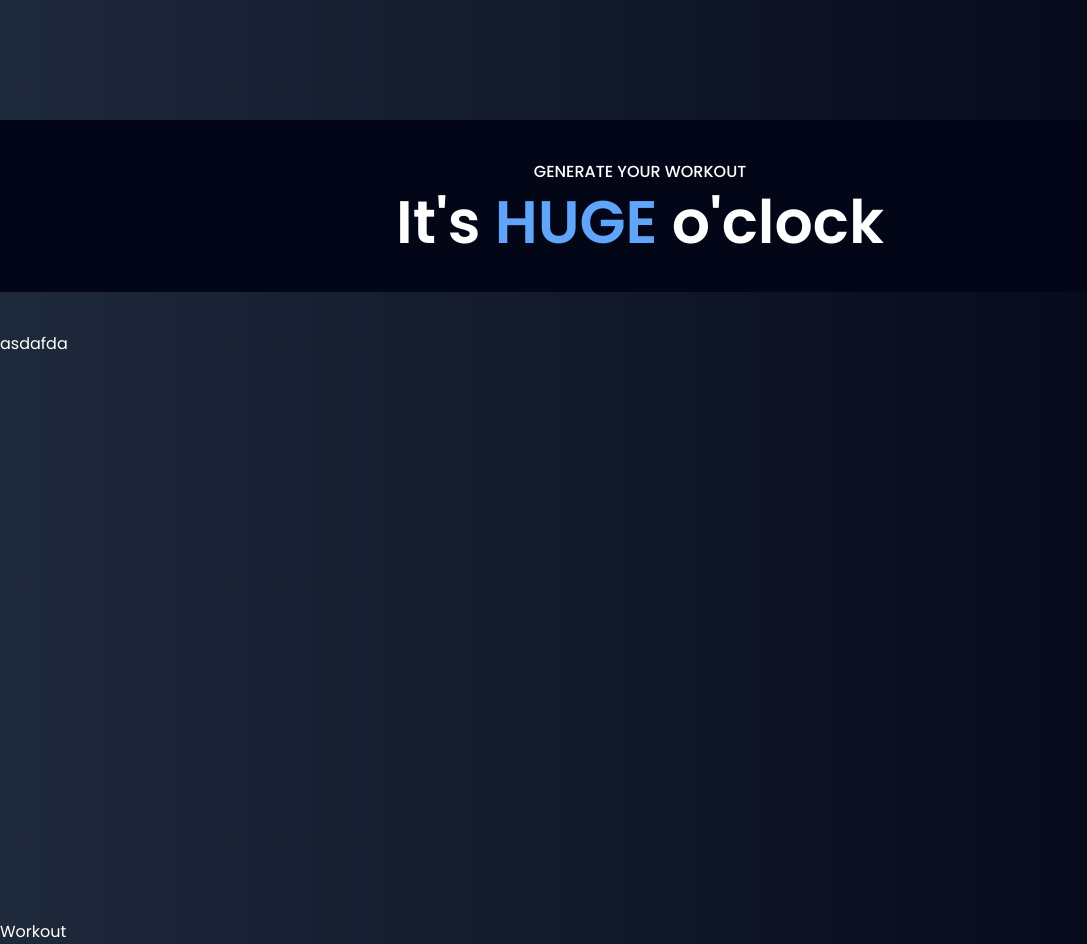
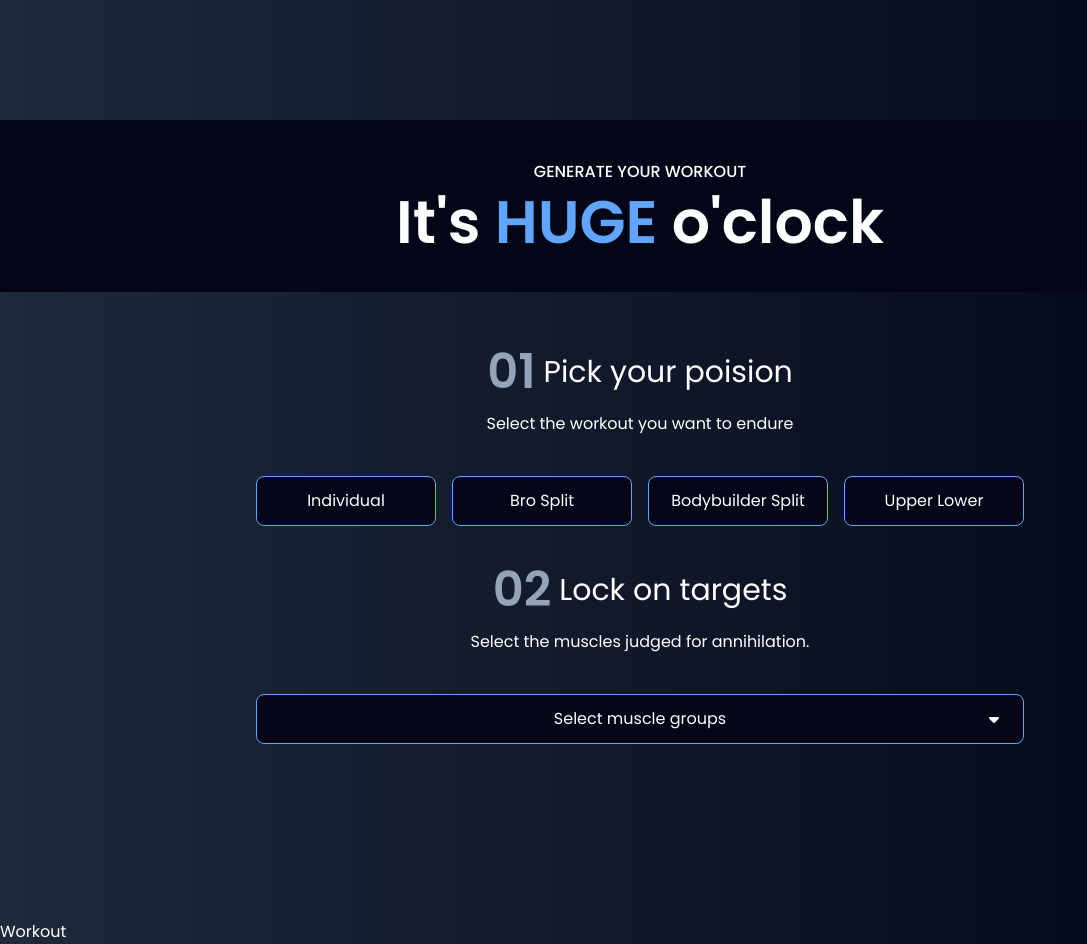
Before and after one commit to jasonmei-dev/react-gym-app, a React (Vite) app: page / in a window 1280 px wide. Shown: the part 680-1624 px from the top of the page, without its empty margins (0-1087 px from the left). Built offline with nearby package versions, Linux system fonts and the light colour scheme.

Commit message:
add sections 1 and 2 to workout generator

```diff
--- a/src/components/Generator.jsx
+++ b/src/components/Generator.jsx
@@ -1,9 +1,40 @@
 import SectionWrapper from './SectionWrapper';
+import { WORKOUTS } from '../utils/workouts';
+
+const Header = (props) => {
+  const { index, title, description } = props;
+
+  return (
+    <div className="flex flex-col gap-4">
+      <div className="flex items-center justify-center gap-2">
+        <p className="text-3xl sm:text-4xl md:text-5xl font-semibold text-slate-400">{index}</p>
+        <h4 className="text-xl sm:text-2xl md:text-3xl">{title}</h4>
+      </div>
+      <p className="text-sm sm:text-base mx-auto">{description}</p>
+    </div>
+  );
+};
 
 const Generator = () => {
   return (
     <SectionWrapper header={'generate your workout'} title={["It's", 'Huge', "o'clock"]}>
-      asdafda
+      <Header index={'01'} title={'Pick your poision'} description={'Select the workout you want to endure'} />
+      <div className="grid grid-cols-2 sm:grid-cols-4 gap-4">
+        {Object.keys(WORKOUTS).map((type, typeIndex) => {
+          return (
+            <button className="bg-slate-950 border border-blue-400 py-3 rounded-lg duraton-200 hover:border-blue-600" key={typeIndex}>
+              <p className="capitalize">{type.replaceAll('_', ' ')}</p>
+            </button>
+          );
+        })}
+      </div>
+      <Header index={'02'} title={'Lock on targets'} description={'Select the muscles judged for annihilation.'} />
+      <div className="bg-slate-950 py-3 border border-solid border-blue-400 rounded-lg p-3">
+        <div className="relative flex items-center justify-center">
+          <p>Select muscle groups</p>
+          <i className="fa-solid fa-caret-down absolute right-3 top-1/2 -translate-y-1/2"></i>
+        </div>
+      </div>
     </SectionWrapper>
   );
 };
--- a/src/components/SectionWrapper.jsx
+++ b/src/components/SectionWrapper.jsx
@@ -4,13 +4,13 @@ const SectionWrapper = (props) => {
   const { children, header, title } = props;
   return (
     <section className="min-h-screen flex flex-col gap-10">
-      <div className="bg-slate-950 py-10 flex flex-col gap-2 justify-center items-center">
+      <div className="bg-slate-950 py-10 flex flex-col gap-2 justify-center items-center p-4">
         <p className="uppercase font-medium">{header}</p>
         <h2 className="font-semibold text-3xl sm:text-4xl md:text-5xl lg:text-6xl">
           {title[0]} <span className="uppercase text-blue-400">{title[1]}</span> {title[2]}
         </h2>
       </div>
-      {children}
+      <div className="max-w-[800px] w-full flex flex-col mx-auto gap-10 p-4">{children}</div>
     </section>
   );
 };
```
